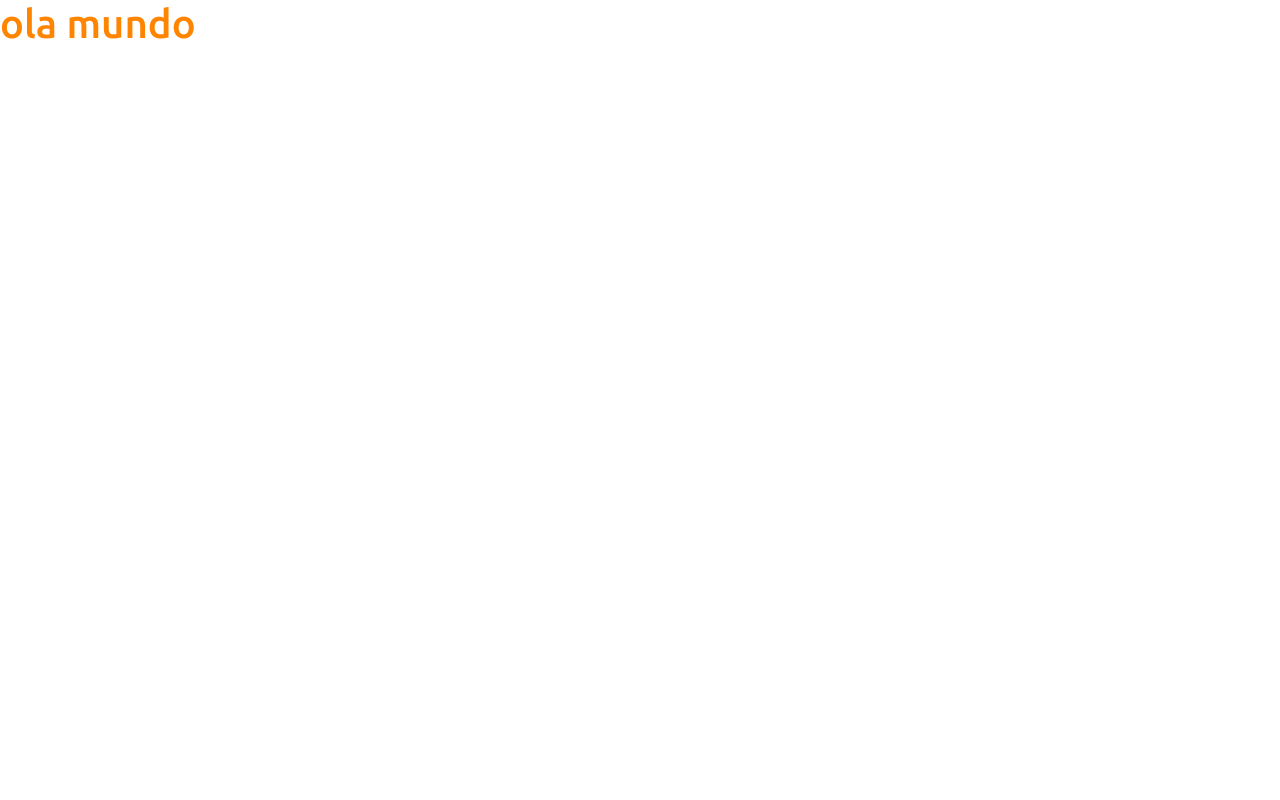
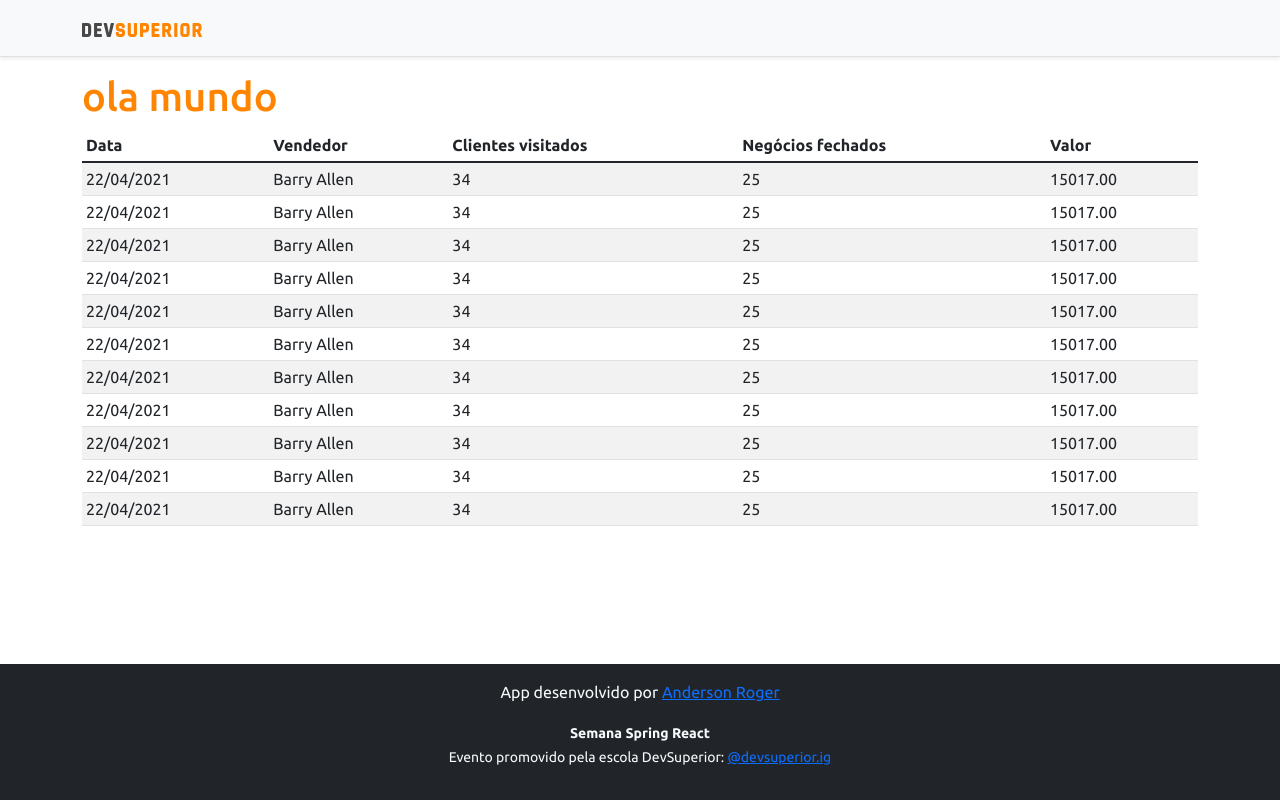
Before and after one commit to Roger007dev/projeto-sds5, a React (Create React App) app in the folder frontend/: page / in a window 1280 px wide. Built offline with nearby package versions, Linux system fonts and the light colour scheme.

Commit message:
Basic static components

```diff
--- a/frontend/src/App.tsx
+++ b/frontend/src/App.tsx
@@ -1,12 +1,21 @@
+import DataTable from "components/DateaTable";
+import Footer from "components/Footer";
+import NavBar from "components/Navbar";
 
 
 
 function App() {
   return (
-    <div>
-     <h1 className="text-primary">ola mundo</h1>
-    </div>
+    <>
+      <NavBar />
+      <div className="container">
+        <h1 className="text-primary">ola mundo</h1>
+        <DataTable/>
+      </div>
+      <Footer/>
+    </>
   );
+
 }
 
 export default App;
--- /dev/null
+++ b/frontend/src/components/DateaTable/index.tsx
@@ -0,0 +1,102 @@
+
+
+const DataTable = () => {
+    return (
+        <div className="table-responsive">
+            <table className="table table-striped table-sm">
+                <thead>
+                    <tr>
+                        <th>Data</th>
+                        <th>Vendedor</th>
+                        <th>Clientes visitados</th>
+                        <th>Negócios fechados</th>
+                        <th>Valor</th>
+                    </tr>
+                </thead>
+                <tbody>
+                    <tr>
+                        <td>22/04/2021</td>
+                        <td>Barry Allen</td>
+                        <td>34</td>
+                        <td>25</td>
+                        <td>15017.00</td>
+                    </tr>
+                    <tr>
+                        <td>22/04/2021</td>
+                        <td>Barry Allen</td>
+                        <td>34</td>
+                        <td>25</td>
+                        <td>15017.00</td>
+                    </tr>
+                    <tr>
+                        <td>22/04/2021</td>
+                        <td>Barry Allen</td>
+                        <td>34</td>
+                        <td>25</td>
+                        <td>15017.00</td>
+                    </tr>
+                    <tr>
+                        <td>22/04/2021</td>
+                        <td>Barry Allen</td>
+                        <td>34</td>
+                        <td>25</td>
+                        <td>15017.00</td>
+                    </tr>
+                    <tr>
+                        <td>22/04/2021</td>
+                        <td>Barry Allen</td>
+                        <td>34</td>
+                        <td>25</td>
+                        <td>15017.00</td>
+                    </tr>
+                    <tr>
+                        <td>22/04/2021</td>
+                        <td>Barry Allen</td>
+                        <td>34</td>
+                        <td>25</td>
+                        <td>15017.00</td>
+                    </tr>
+                    <tr>
+                        <td>22/04/2021</td>
+                        <td>Barry Allen</td>
+                        <td>34</td>
+                        <td>25</td>
+                        <td>15017.00</td>
+                    </tr>
+                    <tr>
+                        <td>22/04/2021</td>
+                        <td>Barry Allen</td>
+                        <td>34</td>
+                        <td>25</td>
+                        <td>15017.00</td>
+                    </tr>
+                    <tr>
+                        <td>22/04/2021</td>
+                        <td>Barry Allen</td>
+                        <td>34</td>
+                        <td>25</td>
+                        <td>15017.00</td>
+                    </tr>
+                    <tr>
+                        <td>22/04/2021</td>
+                        <td>Barry Allen</td>
+                        <td>34</td>
+                        <td>25</td>
+                        <td>15017.00</td>
+                    </tr>
+                    <tr>
+                        <td>22/04/2021</td>
+                        <td>Barry Allen</td>
+                        <td>34</td>
+                        <td>25</td>
+                        <td>15017.00</td>
+                    </tr>
+                </tbody>
+            </table>
+        </div>
+
+
+    );
+}
+
+export default DataTable;
--- /dev/null
+++ b/frontend/src/components/Footer/index.tsx
@@ -0,0 +1,16 @@
+
+
+const Footer = () => {
+    return (
+        <footer className="footer mt-auto py-3 bg-dark">
+            <div className="container">
+                <p className="text-light">App desenvolvido por <a href="https://www.linkedin.com/in/anderson-roger-77ba91198/" target="_blank" rel="noreferrer">Anderson Roger</a></p>
+                <p className="text-light"><small><strong>Semana Spring React</strong><br />
+                    Evento promovido pela escola DevSuperior: <a href="https://instagram.com/devsuperior.ig" target="_blank" rel="noreferrer">@devsuperior.ig</a></small></p>
+            </div>
+        </footer>
+
+    );
+}
+
+export default Footer;
--- /dev/null
+++ b/frontend/src/components/Navbar/index.tsx
@@ -0,0 +1,18 @@
+import ImgDsDark from 'assets/img/ds-dark.svg';
+
+const NavBar = () => {
+    return (
+
+        <div className="d-flex flex-column flex-md-row align-items-center p-3 px-md-4 mb-3 bg-light border-bottom shadow-sm">
+            <div className="container">
+                <nav className="my-2 my-md-0 mr-md-3">
+                    <img src={ImgDsDark} alt="DevSuperior" width="120" />
+                </nav>
+            </div>
+        </div>
+
+
+    );
+}
+
+export default NavBar;
```
Also changed, not shown: frontend/src/assets/img/ds-dark.svg (added).
